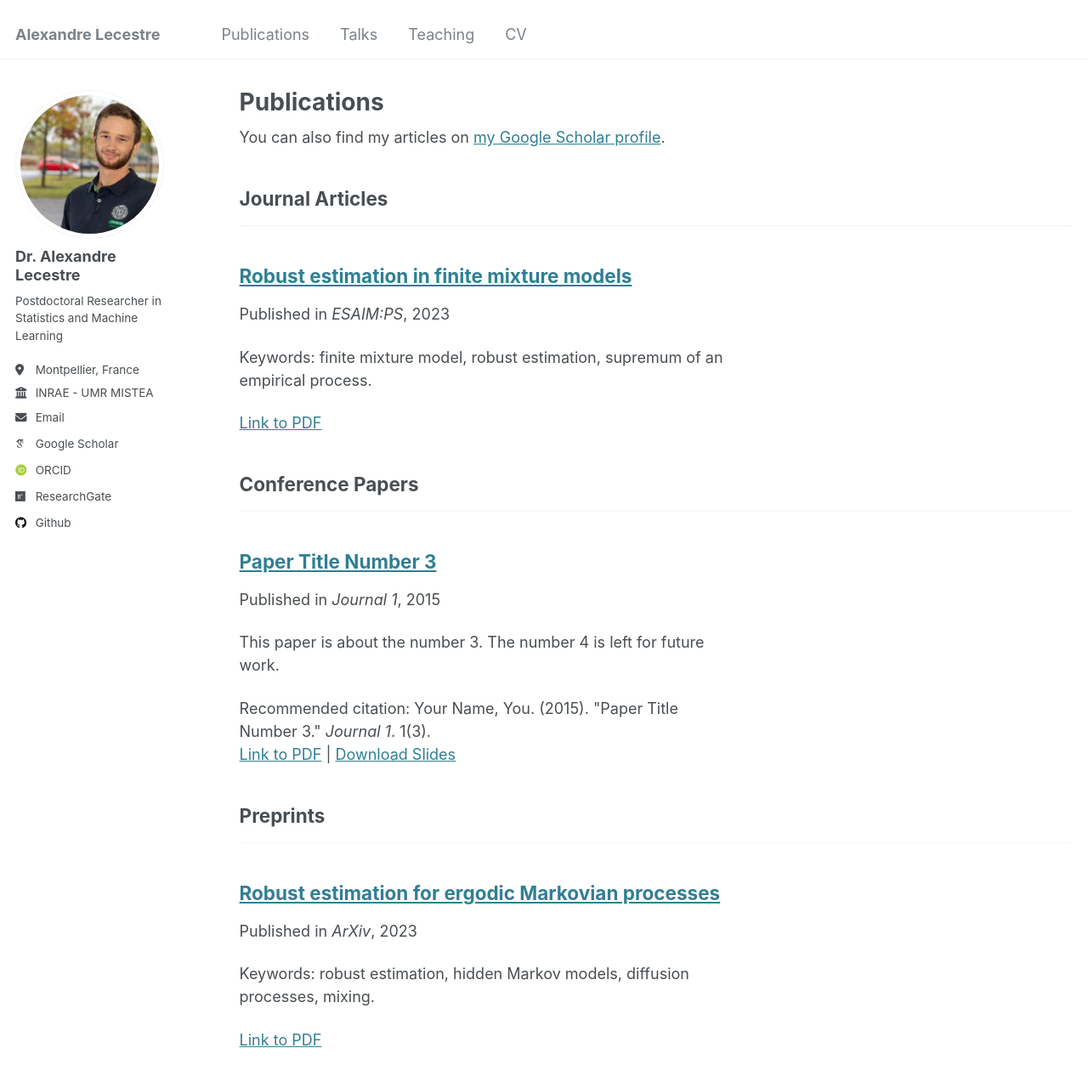
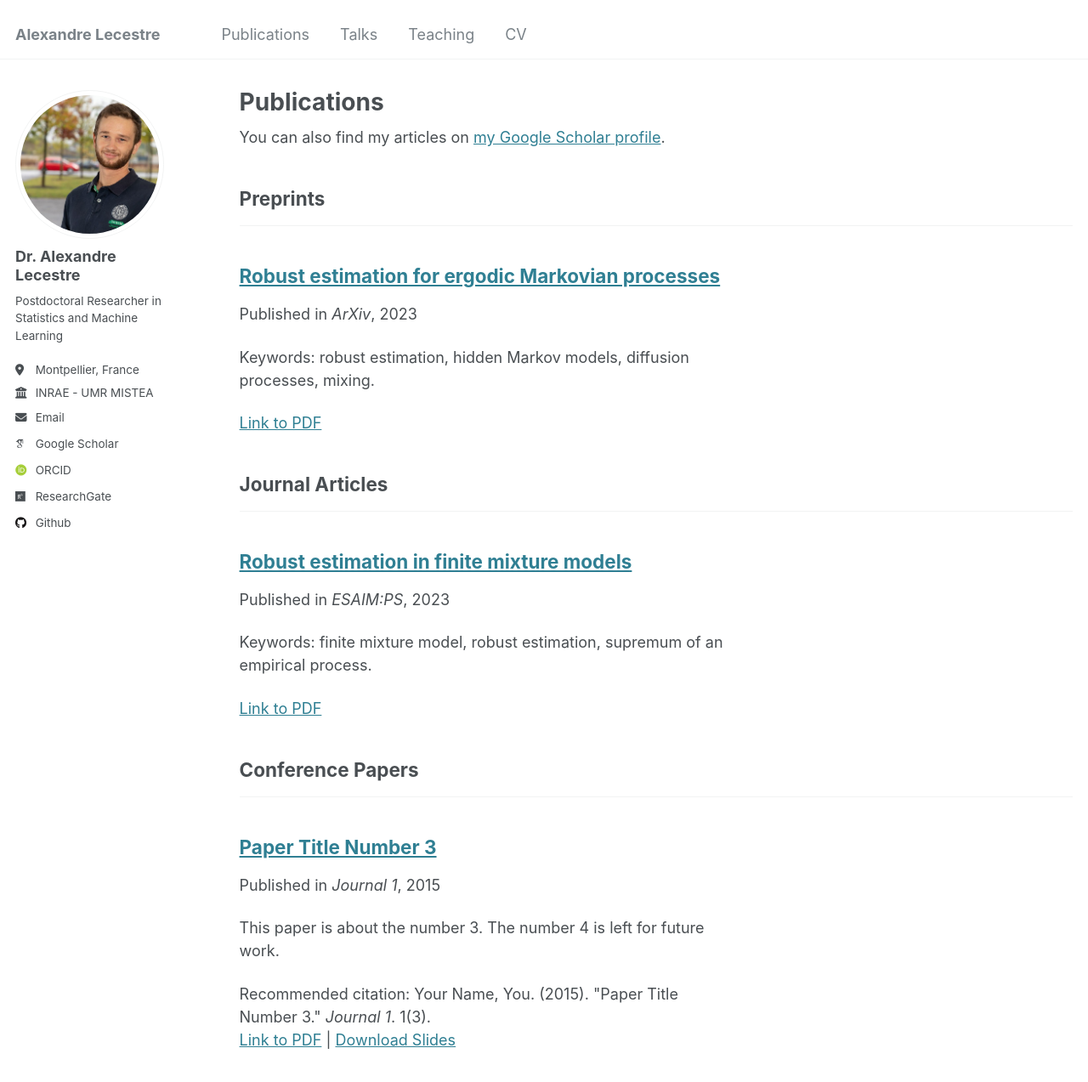
Before and after one commit to alexandre-lecestre/alexandre-lecestre.github.io, a Jekyll site: the page built from _pages/publications.html, in a window 1280 px wide and 1400 px high. Shown: the top 1273 px of the window at 85% size. Built offline with Jekyll 4.4.1, drawn with Linux system fonts in a browser that asks for light colours; some web fonts are replaced; part of the change alters nothing that is shown.

```diff
--- a/_config.yml
+++ b/_config.yml
@@ -76,14 +76,16 @@ author:
 
 # Publication Category - The following the list of publication categories and their headings
 publication_category:
-  books:
-    title: 'Books'
+  preprints:
+    title: 'Preprints'
   manuscripts:
     title: 'Journal Articles'
   conferences:
     title: 'Conference Papers'
-  preprints:
-    title: 'Preprints'
+  books:
+    title: 'Books'
+  thesis:
+    title: 'Thesis'
 
 # Site Settings
 teaser                   :  # filename of teaser fallback teaser image placed in /images/, .e.g. "500x300.png"
```
